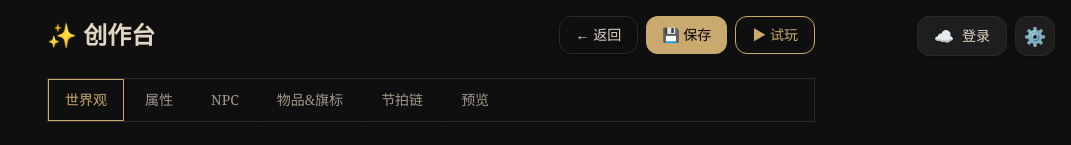
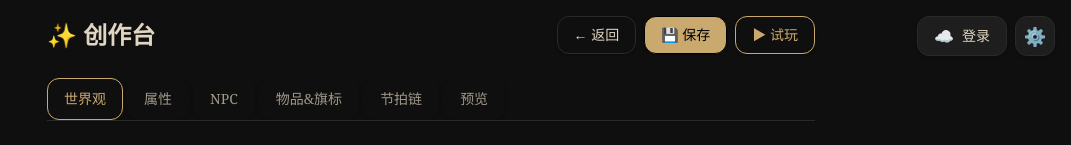
Before and after one commit to walkeryi/huashijie, a Next.js app: page /creator in a window 1280 px wide. Shown: the top 145 px of the page, without its empty margins (209-1280 px from the left). Built offline with nearby package versions, Linux system fonts and the light colour scheme.

Commit message:
fix: 限制全局CSS选择器范围，防止覆盖input样式 + 旧数据迁移

```diff
--- a/src/app/globals.css
+++ b/src/app/globals.css
@@ -25,7 +25,6 @@ body {
   font-size: var(--font-size-base, 16px);
 }
 
-/* 背景纹理覆盖 */
 body::before {
   content: '';
   position: fixed;
@@ -35,34 +34,24 @@ body::before {
   background: var(--bg-texture);
 }
 
-/* 全局应用主题边框样式 */
-.rounded-xl,
-[class*="rounded-xl"] {
-  border-radius: var(--border-radius) !important;
-}
-
-.rounded-lg,
-[class*="rounded-lg"] {
-  border-radius: calc(var(--border-radius) - 0.125rem) !important;
-}
-
-.rounded-2xl,
-[class*="rounded-2xl"] {
-  border-radius: calc(var(--border-radius) + 0.25rem) !important;
-}
-
-/* 按钮质感 */
-button:not([class*="bg-[var(--accent)]"]):not([class*="bg-[var(--danger)]"]) {
-  box-shadow: var(--button-depth);
-}
-
-/* 主题边框 */
-[class*="border"] {
+/* 仅对按钮和卡片应用主题边框样式，不碰 input/select */
+button:where(:not([class*="no-theme"])),
+[class*="rounded"]:where(:not(input):not(select):not(textarea)) {
+  border-radius: var(--border-radius);
   border-style: var(--border-style);
   border-width: var(--border-width);
 }
 
-/* 自定义滚动条 */
+/* input/select/textarea 保持简洁 */
+input, select, textarea {
+  border-radius: var(--border-radius);
+}
+
+/* 按钮质感 */
+button:where(:not([class*="no-theme"])) {
+  box-shadow: var(--button-depth);
+}
+
 ::-webkit-scrollbar { width: 6px; }
 ::-webkit-scrollbar-track { background: var(--bg-primary); }
 ::-webkit-scrollbar-thumb { background: var(--border); border-radius: 3px; }
@@ -71,5 +60,4 @@ button:not([class*="bg-[var(--accent)]"]):not([class*="bg-[var(--danger)]"]) {
   from { opacity: 0; transform: translateY(10px); }
   to { opacity: 1; transform: translateY(0); }
 }
-
 .animate-fadeIn { animation: fadeIn 0.4s ease-out; }
```
